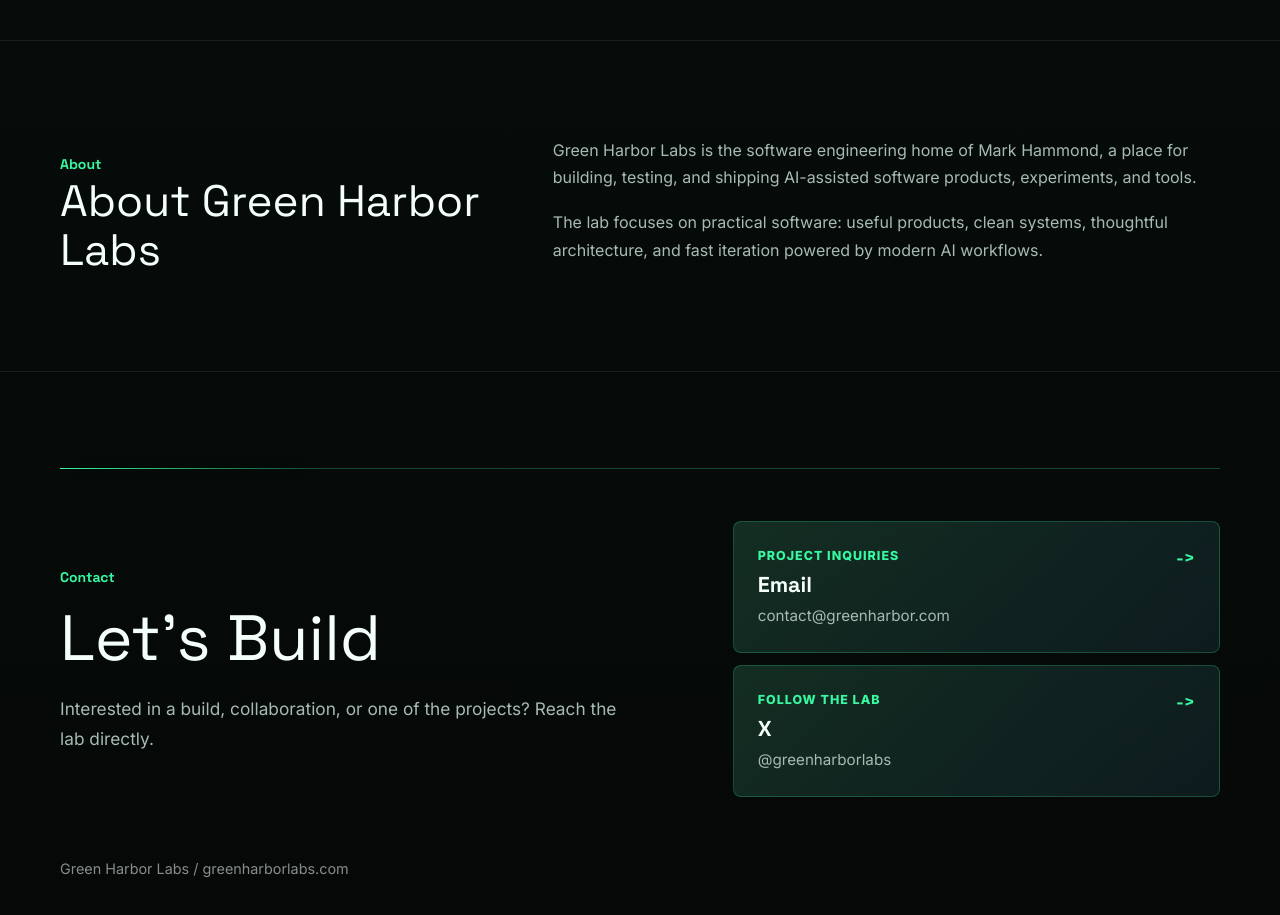
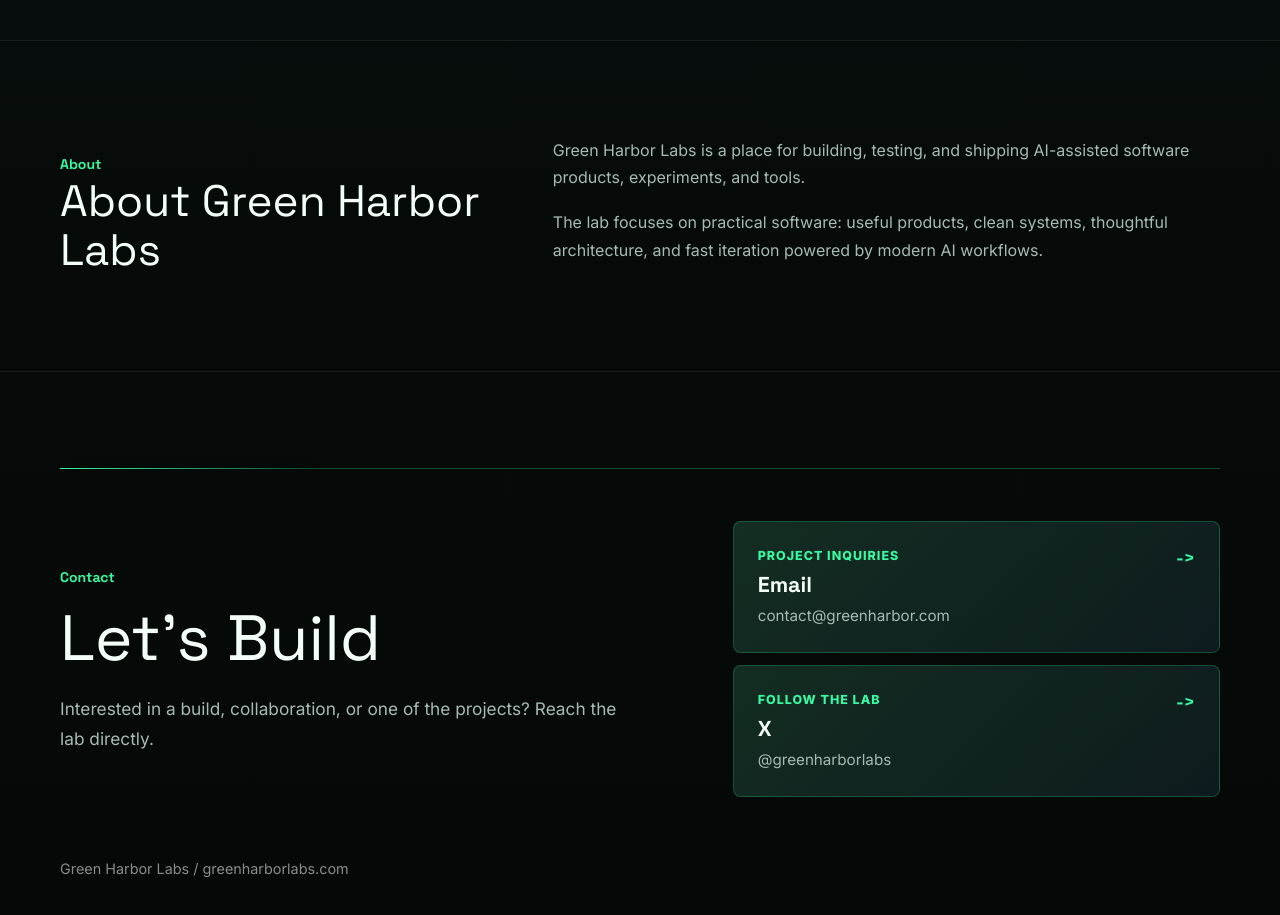
Before and after one commit to greenharborlabs/website, a Next.js app: page / in a window 1280 px wide. Shown: the part 3740-4655 px from the top of the page. Built offline with nearby package versions, Linux system fonts and the light colour scheme.

Commit message:
Update About section copy

```diff
--- a/components/AboutSection.tsx
+++ b/components/AboutSection.tsx
@@ -7,9 +7,8 @@ export function AboutSection() {
         <SectionHeading id="about-heading" eyebrow="About" title="About Green Harbor Labs" />
         <div className="about-copy">
           <p>
-            Green Harbor Labs is the software engineering home of Mark Hammond, a place
-            for building, testing, and shipping AI-assisted software products,
-            experiments, and tools.
+            Green Harbor Labs is a place for building, testing, and shipping
+            AI-assisted software products, experiments, and tools.
           </p>
           <p>
             The lab focuses on practical software: useful products, clean systems,
```
